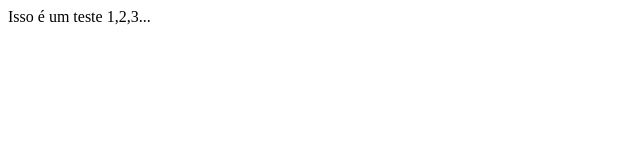
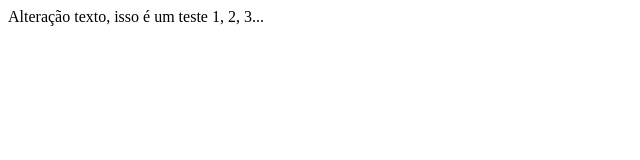
Before and after one commit to Lomaiaa/reprograma-02, a plain HTML site: page contato.html in a window 1280 px wide. Shown: the whole page, without its empty margins (0-640 px from the left). Drawn offline with Linux system fonts and the light colour scheme.

Commit message:
alteração do texto novamente

```diff
--- a/contato.html
+++ b/contato.html
@@ -7,6 +7,6 @@
     <title>Document</title>
 </head>
 <body>
-    Isso é um teste 1,2,3...
+    Alteração texto, isso é um teste 1, 2, 3...
 </body>
 </html>
```
